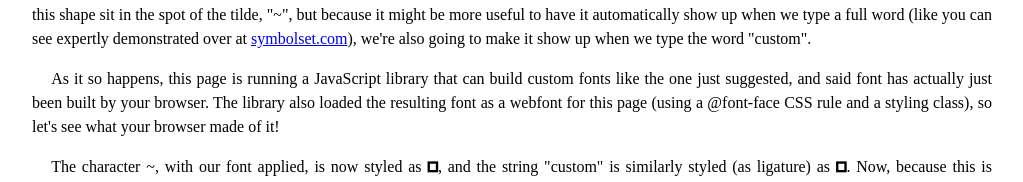
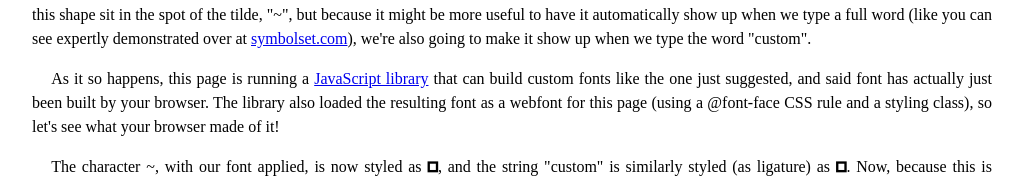
Before and after one commit to Pomax/CFF-glyphlet-fonts, a plain HTML site: page index.html in a window 1280 px wide. Shown: the part 189-371 px from the top of the page, without its empty margins (128-1151 px from the left). Drawn offline with Linux system fonts and the light colour scheme.

Commit message:
github link

```diff
--- a/index.html
+++ b/index.html
@@ -17,7 +17,7 @@
 
     <p>Let's make a font that lets us type a letter with an outline shape defined by the SVG path "<span id="svg"></span>", which is a neat way to say "it looks like a rectangle with a smaller rectangle cut out of it". We're going to have this shape sit in the spot of the tilde, "~", but because it might be more useful to have it automatically show up when we type a full word (like you can see expertly demonstrated over at <a href="http://symbolset.com">symbolset.com</a>), we're also going to make it show up when we type the word "custom".</p>
 
-    <p>As it so happens, this page is running a JavaScript library that can build custom fonts like the one just suggested, and said font has actually just been built by your browser. The library also loaded the resulting font as a webfont for this page (using a @font-face CSS rule and a styling class),  so let's see what your browser made of it!</p>
+    <p>As it so happens, this page is running a <a href="https://github.com/pomax/CFF-glyphlet-fonts">JavaScript library</a> that can build custom fonts like the one just suggested, and said font has actually just been built by your browser. The library also loaded the resulting font as a webfont for this page (using a @font-face CSS rule and a styling class),  so let's see what your browser made of it!</p>
 
     <p>The character ~, with our font applied, is now styled as <span class="custom">~</span>, and the string "custom" is similarly styled (as ligature) as <span class="custom">custom</span>. Now, because this is essentially just in-font magic, copy-pasting the first rectangle should lead to you pasting the plain string "~", and copy-pasting the second rectangle should lead to you pasting the plain string "custom".</p>
 
```
